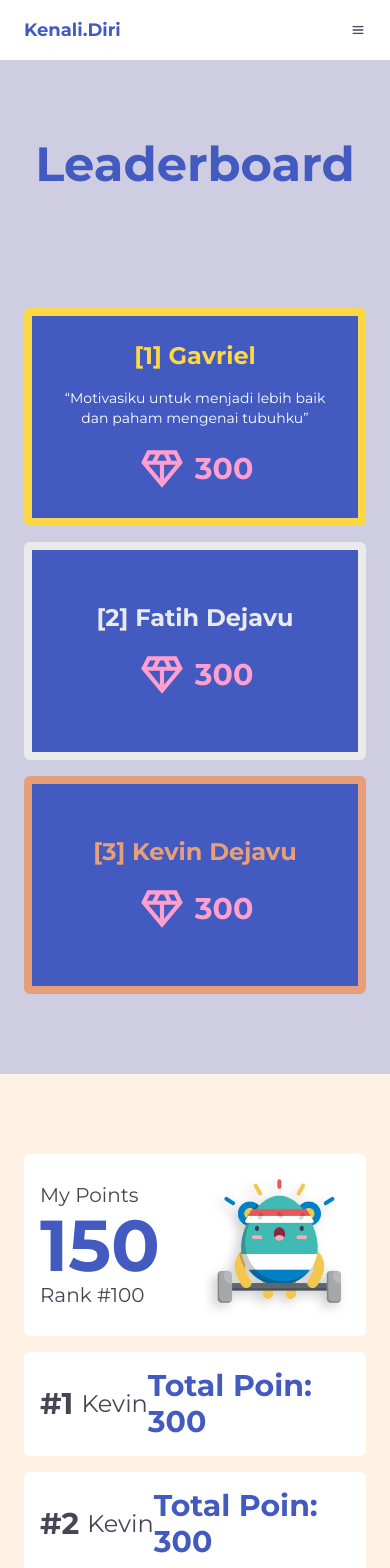
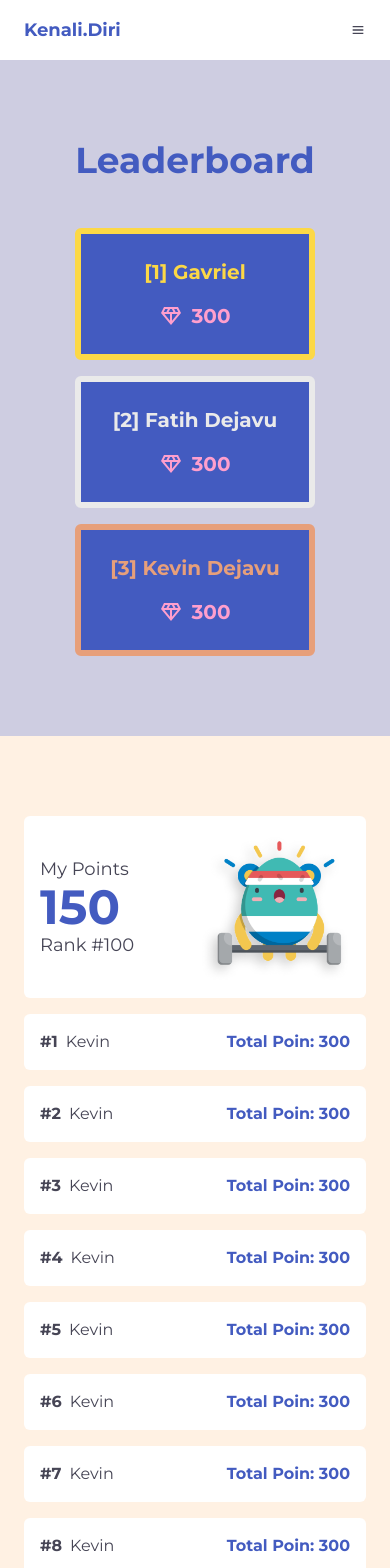
Before and after one commit to Kenali-Diri/Front-End, a Next.js app: page /leaderboard in a window 390 px wide. Shown: the top 1568 px of the page. Built offline with nearby package versions, Linux system fonts and the light colour scheme.

Commit message:
refactor: font and icon size responsive

```diff
--- a/src/app/leaderboard/page.tsx
+++ b/src/app/leaderboard/page.tsx
@@ -9,32 +9,32 @@ export default function Leaderboard() {
         <>
             <Navbar />
             <Section className="items-center bg-light-slate py-20 overflow-hidden ">
-                <div className="grid col-span-12 justify-center items-center gap-[120px]">
+                <div className="grid col-span-12 justify-center items-center gap-12 md:gap-36">
                     {/* Header */}
                     <div className="grid grid-cols-12 items-center justify-center">
-                        <h2 className="col-span-12 text-center text-5xl text-blue font-bold">
+                        <h2 className="col-span-12 text-center text-4xl md:text-5xl text-blue font-bold">
                             Leaderboard
                         </h2>
                     </div>
                     {/* First - Thrid Rank */}
                     <div className="grid grid-rows-3 grid-cols-6 lg:grid-rows-none lg:items-end gap-4 lg:gap-6">
                         {/* Rank 2 */}
-                        <div className="bg-blue lg:w-[300px] xl:w-[383px] lg:h-[220px] row-start-2 lg:row-start-auto col-span-6 lg:col-span-2 border border-[#EAEAEA] border-8 rounded-md flex justify-center items-center p-6 relative">
+                        <div className="bg-blue lg:w-[300px] xl:w-[383px] lg:h-[220px] row-start-2 lg:row-start-auto col-span-6 lg:col-span-2 border-[#EAEAEA] border-[6px] md:border-8 rounded-md flex justify-center items-center p-6 relative">
                             <div className="flex flex-col gap-4 items-center justify-center">
-                                <h2 className="text-[#EAEAEA] font-bold text-2xl">
+                                <h2 className="text-[#EAEAEA] font-bold text-xl md:text-2xl">
                                     [2] Fatih Dejavu
                                 </h2>
                                 <div className="flex gap-2 items-center justify-center">
                                     <Diamond
-                                        size="w-[50px]"
+                                        size="w-6 md:w-8"
                                         className="fill-barbie-pink"
                                     />
-                                    <p className="text-3xl font-bold text-barbie-pink">
+                                    <p className="text-xl md:text-2xl font-bold text-barbie-pink">
                                         300
                                     </p>
                                 </div>
                             </div>
-                            <div className="hidden lg:block absolute top-[-90px] rounded-full border border-[#EAEAEA] border-8 ">
+                            <div className="hidden lg:block absolute top-[-90px] rounded-full border-[#EAEAEA] border-[6px] md:border-8 ">
                                 <Image
                                     src="/assets/foto_profile/fatih.jpg"
                                     width={120}
@@ -46,26 +46,26 @@ export default function Leaderboard() {
                         </div>
 
                         {/* Rank 1 */}
-                        <div className="bg-blue lg:w-[300px] xl:w-[384px] lg:h-[264px] row-start-1 lg:row-start-auto  col-span-6 lg:col-span-2 border border-[#FCD846] border-8 rounded-md flex justify-center items-center p-6 relative">
+                        <div className="bg-blue lg:w-[300px] xl:w-[384px] lg:h-[264px] row-start-1 lg:row-start-auto  col-span-6 lg:col-span-2 border-[#FCD846] border-[6px] md:border-8 rounded-md flex justify-center items-center p-6 relative">
                             <div className="flex flex-col gap-4 items-center justify-center">
-                                <h2 className="text-[#FCD846] font-bold text-2xl">
+                                <h2 className="text-[#FCD846] font-bold text-xl md:text-2xl">
                                     [1] Gavriel
                                 </h2>
-                                <p className="text-sm text-white text-center">
+                                {/* <p className="text-sm text-white text-center">
                                     “Motivasiku untuk menjadi lebih baik dan
                                     paham mengenai tubuhku”
-                                </p>
+                                </p> */}
                                 <div className="flex gap-2 items-center justify-center">
                                     <Diamond
-                                        size="w-[50px]"
+                                        size="w-6 md:w-8"
                                         className="fill-barbie-pink"
                                     />
-                                    <p className="text-3xl font-bold text-barbie-pink">
+                                    <p className="text-xl md:text-2xl font-bold text-barbie-pink">
                                         300
                                     </p>
                                 </div>
                             </div>
-                            <div className="hidden lg:block absolute top-[-100px] rounded-full border border-[#EAEAEA] border-8 ">
+                            <div className="hidden lg:block absolute top-[-100px] rounded-full border-[#FCD846] border-[6px] md:border-8">
                                 <Image
                                     src="/assets/foto_profile/gavriel.png"
                                     width={120}
@@ -77,21 +77,21 @@ export default function Leaderboard() {
                         </div>
 
                         {/* Rank 3 */}
-                        <div className="bg-blue lg:w-[300px] xl:w-[384px] lg:h-[188px] row-start-3 lg:row-start-auto col-span-6 lg:col-span-2 border border-[#E79F7A] border-8 rounded-md flex justify-center items-center p-6 relative">
+                        <div className="bg-blue lg:w-[300px] xl:w-[384px] lg:h-[188px] row-start-3 lg:row-start-auto col-span-6 lg:col-span-2 border-[#E79F7A] border-[6px] md:border-8 rounded-md flex justify-center items-center p-6 relative">
                             <div className="flex flex-col gap-4 items-center justify-center">
-                                <h2 className="text-[#E79F7A] font-bold text-2xl">
+                                <h2 className="text-[#E79F7A] font-bold text-xl md:text-2xl">
                                     [3] Kevin Dejavu
                                 </h2>
                                 <div className="flex gap-2 items-center justify-center">
                                     <Diamond
-                                        size="w-[50px]"
+                                        size="w-6 md:w-8"
                                         className="fill-barbie-pink"
                                     />
-                                    <p className="text-3xl font-bold text-barbie-pink">
+                                    <p className="text-xl md:text-2xl font-bold text-barbie-pink">
                                         300
                                     </p>
                                 </div>
-                                <div className="hidden lg:block absolute top-[-110px] rounded-full border border-[#EAEAEA] border-8 ">
+                                <div className="hidden lg:block absolute top-[-110px] rounded-full border-[#E79F7A] border-[6px] md:border-8 ">
                                     <Image
                                         src="/assets/foto_profile/kevin.png"
                                         width={120}
@@ -105,7 +105,7 @@ export default function Leaderboard() {
                     </div>
                 </div>
             </Section>
-            <Section className="items-center bg-soft-cream  py-20 overflow-hidden grid-rows-2 lg:grid-rows-none">
+            <Section className="items-center bg-soft-cream py-20 overflow-hidden grid-rows-2 lg:grid-rows-none">
                 <div className="col-span-12 lg:col-span-9 row-start-2 lg:row-start-auto">
                     <div className="flex flex-col gap-4 pt-4 lg:pt-0">
                         {Array.from({ length: 10 }).map((_, i) => (
@@ -114,15 +114,15 @@ export default function Leaderboard() {
                                 className="flex justify-between items-center bg-white p-4 rounded-md"
                             >
                                 <div className="flex items-center justify-center gap-2">
-                                    <h2 className="text-dark-slate font-bold text-3xl">
+                                    <h2 className="text-dark-slate font-bold text-base md:text-lg">
                                         #{i + 1}
                                     </h2>
-                                    <h2 className="text-dark-slate text-2xl">
+                                    <h2 className="text-dark-slate text-base md:text-lg">
                                         Kevin
                                     </h2>
                                 </div>
                                 <div>
-                                    <h2 className="text-blue font-bold text-3xl">
+                                    <h2 className="text-blue font-bold text-base md:text-lg">
                                         Total Poin: 300
                                     </h2>
                                 </div>
@@ -133,9 +133,9 @@ export default function Leaderboard() {
 
                 <div className="col-span-12 lg:col-span-3 bg-white flex items-center p-4 gap-4 rounded-md lg:w-[300px] lg:h-[200px] row-start-1 lg:row-start-auto justify-between lg:justify-start">
                     <div>
-                        <p className="text-xl text-dark-slate">My Points</p>
-                        <h2 className="text-7xl text-blue font-bold">150</h2>
-                        <p className="text-xl text-dark-slate">Rank #100</p>
+                        <p className="text-lg md:text-xl text-dark-slate">My Points</p>
+                        <h2 className="text-5xl md:text-7xl text-blue font-bold">150</h2>
+                        <p className="text-lg md:text-xl text-dark-slate">Rank #100</p>
                     </div>
                     <div>
                         <Image
--- a/src/app/tentang-kami/page.tsx
+++ b/src/app/tentang-kami/page.tsx
@@ -22,7 +22,7 @@ export default function TentangKami() {
                             Kenali Diri
                         </h2>
                     </div>
-                    <div className="px-4 lg:w-[794px]">
+                    <div className="px-6 lg:w-[794px]">
                         <p className="sm:text-lg lg:text-lg text-center">
                             Kenali diri adalah sebuah website edukasi yang akan
                             memberikan pembelajaran terakit edukasi seksual
@@ -36,7 +36,7 @@ export default function TentangKami() {
                 {/* Isi */}
                 <div className="col-span-12 h-auto flex flex-col items-center justify-center gap-10">
                     <div>
-                        <h2 className="text-4xl sm:text-5xl text-blue font-bold text-center">
+                        <h2 className="text-4xl leading-[1.1] lg:text-5xl lg:leading-[1.1] text-blue font-bold text-center">
                             Awal Dari Kenali.Diri
                         </h2>
                     </div>
@@ -154,7 +154,7 @@ export default function TentangKami() {
                 {/* Tim Kami */}
                 <div className="flex item-center col-span-12 flex-col">
                     <div className="flex justify-center mb-4">
-                        <h2 className="text-4xl sm:text-5xl text-blue">
+                        <h2 className="text-4xl leading-[1.1] lg:text-5xl lg:leading-[1.1] text-blue">
                             <span className="font-bold">Tim</span> Kami
                         </h2>
                     </div>
```
